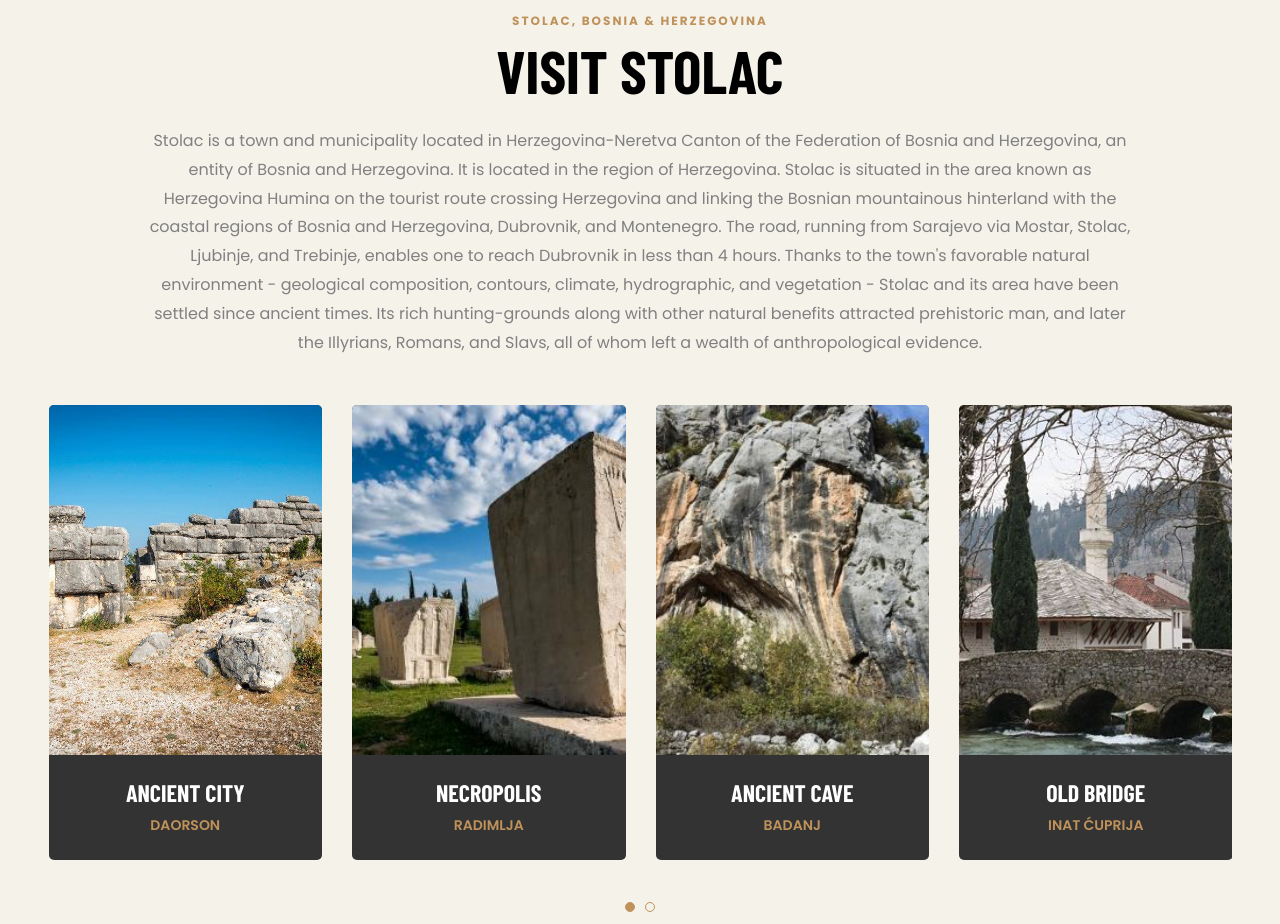
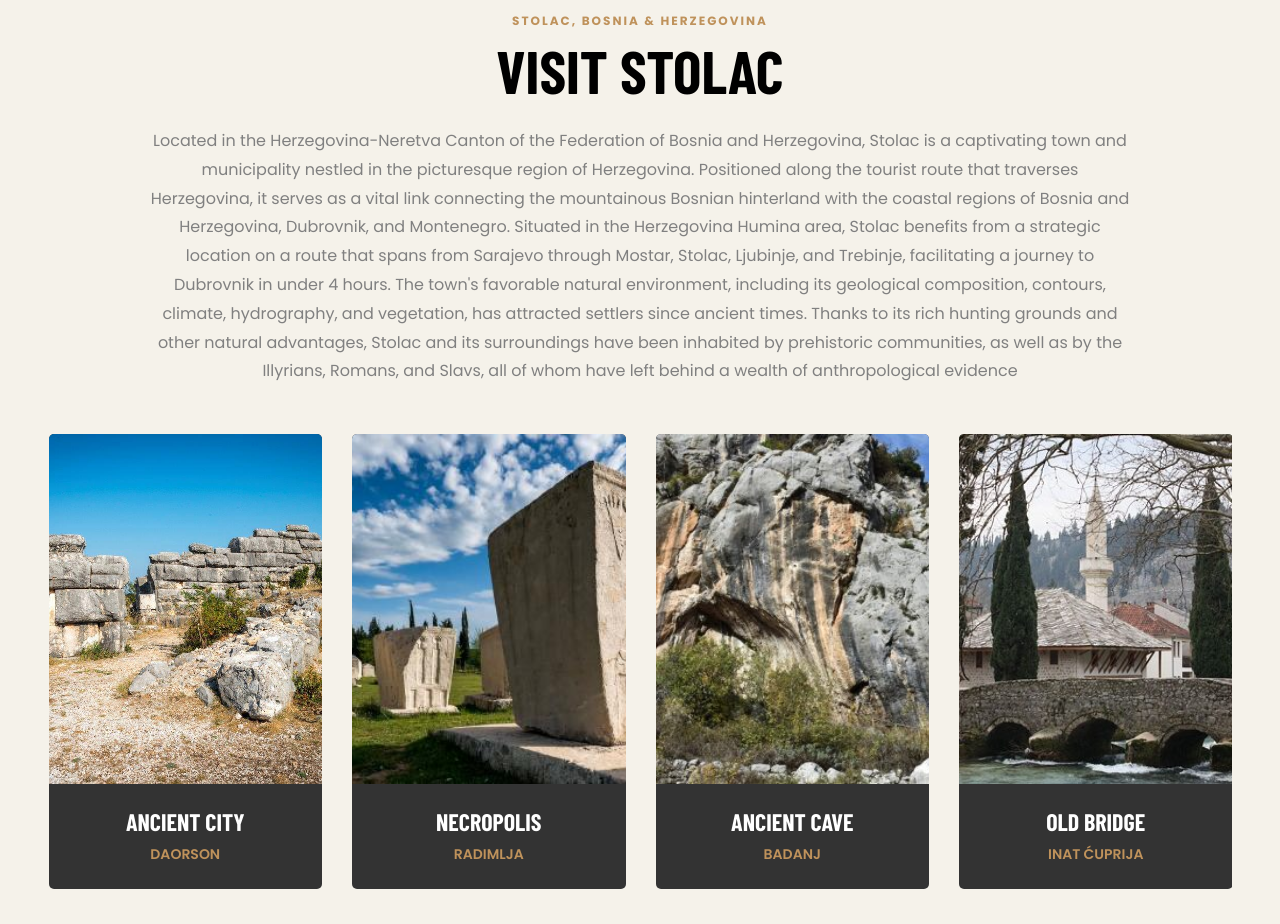
Before and after one commit to hhamzic1/guesthousecheckin, a plain HTML site: page index.html in a window 1280 px wide. Shown: the part 2300-3224 px from the top of the page. Drawn offline with nearby package versions, Linux system fonts and the light colour scheme; some packages are replaced by stand-ins of ours; no server answers.

Commit message:
Update index.html

```diff
--- a/index.html
+++ b/index.html
@@ -160,19 +160,11 @@
 				<div class="col-md-10 heading-section text-center ftco-animate">
 					<span class="subheading">Stolac, Bosnia & Herzegovina</span>
 					<h2 class="mb-4">Visit Stolac</h2>
-					<p>Stolac is a town and municipality located in Herzegovina-Neretva Canton of the Federation of
-						Bosnia and Herzegovina, an entity of Bosnia and Herzegovina. It is located in the region of
-						Herzegovina.
+					<p>Located in the Herzegovina-Neretva Canton of the Federation of Bosnia and Herzegovina, Stolac is a captivating town and municipality nestled in the picturesque region of Herzegovina. Positioned along the tourist route that traverses Herzegovina, it serves as a vital link connecting the mountainous Bosnian hinterland with the coastal regions of Bosnia and Herzegovina, Dubrovnik, and Montenegro.
 
-						Stolac is situated in the area known as Herzegovina Humina on the tourist route crossing
-						Herzegovina and linking the Bosnian mountainous hinterland with the coastal regions of Bosnia
-						and Herzegovina, Dubrovnik, and Montenegro. The road, running from Sarajevo via Mostar, Stolac,
-						Ljubinje, and Trebinje, enables one to reach Dubrovnik in less than 4 hours.
+Situated in the Herzegovina Humina area, Stolac benefits from a strategic location on a route that spans from Sarajevo through Mostar, Stolac, Ljubinje, and Trebinje, facilitating a journey to Dubrovnik in under 4 hours. The town's favorable natural environment, including its geological composition, contours, climate, hydrography, and vegetation, has attracted settlers since ancient times.
 
-						Thanks to the town's favorable natural environment - geological composition, contours, climate,
-						hydrographic, and vegetation - Stolac and its area have been settled since ancient times. Its
-						rich hunting-grounds along with other natural benefits attracted prehistoric man, and later the
-						Illyrians, Romans, and Slavs, all of whom left a wealth of anthropological evidence.</p>
+Thanks to its rich hunting grounds and other natural advantages, Stolac and its surroundings have been inhabited by prehistoric communities, as well as by the Illyrians, Romans, and Slavs, all of whom have left behind a wealth of anthropological evidence</p>
 				</div>
 			</div>
 			<div class="row">
```
